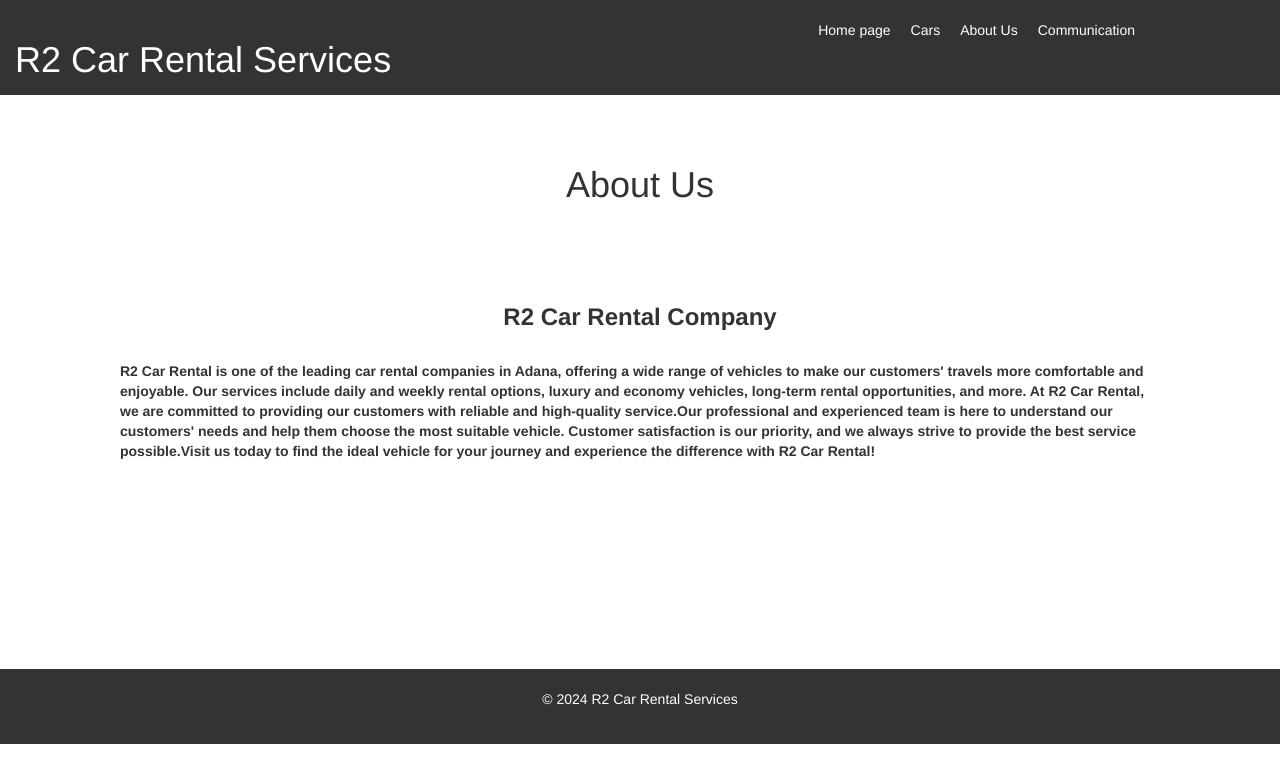
After one commit to mturan33/CarRentalWebsite, a PHP site: page /about.html in a window 1280 px wide. The commit adds this page. Shown: the top 783 px of the page. Run offline with PHP 8.4, Linux system fonts and the light colour scheme.

Commit message:
eeneenenson
asdadfa

```diff
--- /dev/null
+++ b/about.html
@@ -0,0 +1,47 @@
+<!DOCTYPE html>
+<html lang="en">
+<head>
+<meta charset="UTF-8">
+<meta name="viewport" content="width=device-width, initial-scale=1.0">
+<title>R2 Car Rental Services</title>
+<link rel="stylesheet" href="styles.css">
+<link rel="stylesheet" href="https://maxcdn.bootstrapcdn.com/bootstrap/3.3.7/css/bootstrap.min.css">
+<header>
+	<div class="container">
+		<h1 align = "center" >R2 Car Rental Services</h1>
+		<nav>
+			<ul>
+				<li><a href="cars.html">Home page</a></li>
+				<li><a href="#">Cars</a></li>
+				<li><a href="about.html">About Us</a></li>
+				<li><a href="comm.html">Communication</a></li>
+			</ul>
+		</nav>
+	</div>
+</header>
+</head>
+
+    <section id="about">
+        <div class="container">
+            <h1>About Us</h1>
+			<div class="centered-paragraph">
+            <p><h3><b>R2 Car Rental Company</b></h3><br>
+
+<p align = "left"><b>R2 Car Rental is one of the leading car rental companies in Adana, offering a wide range of vehicles to make our customers' travels more comfortable and enjoyable.
+Our services include daily and weekly rental options, luxury and economy vehicles, long-term rental opportunities, and more. At R2 Car Rental, we are committed to
+providing our customers with reliable and high-quality service.Our professional and experienced team is here to understand our customers' needs and help them choose
+the most suitable vehicle. Customer satisfaction is our priority, and we always strive to provide the best service possible.Visit us today to find the ideal vehicle
+for your journey and experience the difference with R2 Car Rental!</b></p>
+</p>
+        </div>
+
+        </div>
+    </section>
+
+    <footer>
+        <div class="container">
+            <p>&copy; 2024 R2 Car Rental Services</p>
+        </div>
+    </footer>
+</body>
+</html>
--- a/cars.html
+++ b/cars.html
@@ -13,8 +13,8 @@
 			<ul>
 				<li><a href="base.html">Home page</a></li>
 				<li><a href="#">Cars</a></li>
-				<li><a href="#">About Us</a></li>
-				<li><a href="#">Communication</a></li>
+				<li><a href="about.html">About Us</a></li>
+				<li><a href="comm.html">Communication</a></li>
 			</ul>
 		</nav>
 	</div>
--- a/styles.css
+++ b/styles.css
@@ -55,20 +55,24 @@ header h1 {
 
 header nav {
     float: right;
+	text-align = center;
 }
 
 header nav ul {
     list-style: none;
+	text-align = center;
 }
 
 header nav ul li {
     float: left;
     margin-right: 20px;
+	text-align = center;
 }
 
 header nav ul li a {
     color: #fff;
     text-decoration: none;
+	text-align = center;
 }
 
 body {
@@ -115,6 +119,24 @@ body {
     background: #fff;
     padding: 50px 0;
     text-align: center;
+
+}
+#comm {
+	padding : 60px;
+
+}
+.centered-paragraph {
+    text-align: center; /* Paragrafı ortala */
+	padding : 50px;
+	align-items : center;
+	max-width : 1000%;
+	height : 50vh;
+}
+
+.centered-paragraph p {
+    display: inline-block; /* Paragrafları yatay olarak hizala */
+    margin: 1 auto; /* Paragrafları dikey olarak ortala */
+	align-items : center;
 }
 
 footer {
```
Also changed, not shown: comm.html (added, +42 -0 lines).
